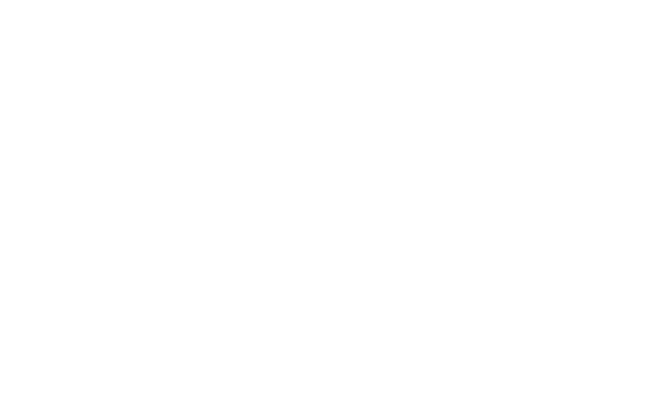
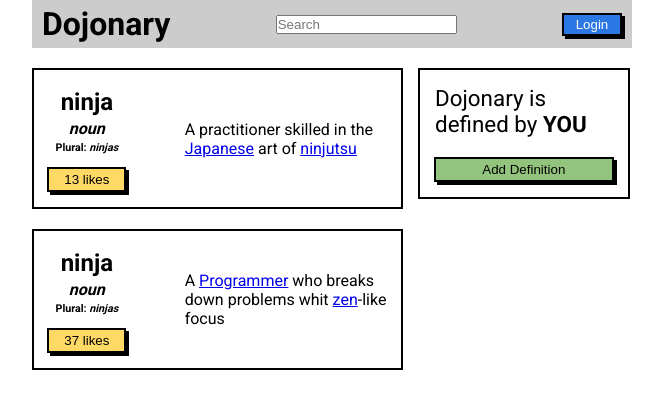
Before and after one commit to RodrigoAhumadaE/eventoOnclick, a plain HTML site: page index.html in a window 1280 px wide. Shown: the whole page, without its empty margins (308-971 px from the left). Drawn offline with Linux system fonts and the light colour scheme.

Commit message:
ejercicio terminado

```diff
--- a/css/styles.css
+++ b/css/styles.css
@@ -2,3 +2,130 @@
   margin: 0;
   padding: 0;
 }
+
+body {
+  font-family: Roboto;
+  display: flex;
+  justify-content: center;
+}
+
+.container {
+  max-width: 600px;
+  width: 100%;
+  display: flex;
+  flex-direction: column;
+}
+
+.nav {
+  width: 100%;
+  padding: 5px 10px;
+  background-color: #cccccc;
+  color: black;
+  display: flex;
+  align-items: center;
+  justify-content: space-between;
+  box-sizing: border-box;
+}
+
+.btn {
+  border: black solid 2px;
+  box-shadow: 3px 3px 0 black;
+  transition: all 300ms;
+}
+
+.log {
+  width: 60px;
+  padding: 2px 0;
+  background-color: #2b78e4;
+  color: white;
+  transition: all 300ms;
+}
+
+.log:hover {
+  background-color: #08397d;
+}
+
+.cuerpo {
+  width: 100%;
+  display: flex;
+  gap: 15px;
+}
+
+.izquierda {
+  flex: 2;
+  display: flex;
+  flex-direction: column;
+}
+
+.definicion {
+  width: 100%;
+  border: black solid 2px;
+  margin: 20px 0 0;
+  padding: 15px 0;
+  display: flex;
+  align-items: center;
+  gap: 40px;
+  box-sizing: border-box;
+}
+
+.enunciado {
+  flex: 1;
+  display: flex;
+  flex-direction: column;
+  align-items: center;
+}
+
+.termino {
+  flex: 2;
+  padding: 5px;
+}
+
+.subtitulo, .plural, .like {
+  margin: 3px 0;
+}
+
+.like {
+  background-color: #ffd966;
+  margin: 10px 0 0;
+  padding: 3px 15px;
+}
+
+.like:hover {
+  background-color: #7b682d;
+  color: white;
+}
+
+.derecha {
+  flex: 1;
+  width: 100%;
+  display: flex;
+  flex-direction: column;
+  padding: 20px 0;
+  box-sizing: border-box;
+}
+
+.agregar {
+  width: 83%;
+  border: black solid 2px;
+  padding: 15px;
+  display: flex;
+  flex-direction: column;
+  align-items: center;
+  text-align: left;
+}
+
+.parrafo-add {
+  font-size: 1.4em;
+}
+
+.add {
+  width: 180px;
+  background-color: #93c47d;
+  margin: 20px 0 0;
+  padding: 3px 0;
+}
+
+.add:hover {
+  background-color: #465f3a;
+  color: white;
+}
--- a/index.html
+++ b/index.html
@@ -4,10 +4,49 @@
     <meta charset="UTF-8">
     <meta name="viewport" content="width=device-width, initial-scale=1.0">
     <link rel="stylesheet" href="./css/styles.css">
+    <link href="https://fonts.googleapis.com/css2?family=Roboto:wght@300;400;500;700;900&display=swap" rel="stylesheet">
     <title>Dojonary</title>
   </head>
   <body>
-
+    <div class="container">
+      <div class="nav">
+        <h1 class="titulo">Dojonary</h1>
+        <input class="buscar" type="text" placeholder="Search">
+        <button id="log" class="btn log" onclick="logBtn(this)">Login</button>
+      </div>
+      <div class="cuerpo">
+        <div class="izquierda">
+          <div class="definicion">
+            <div class="enunciado">
+              <h2 class="subtitulo">ninja</h2>
+              <h4><em>noun</em></h4>
+              <h6 class="plural">Plural: <em>ninjas</em></h6>
+              <button class="btn like" onclick="likeBtn()">13 likes</button>
+            </div>
+            <div class="termino">
+              <p>A practitioner skilled in the <a href="#">Japanese</a> art of <a href="#">ninjutsu</a></p>
+            </div>
+          </div>
+          <div class="definicion">
+            <div class="enunciado">
+              <h2 class="subtitulo">ninja</h2>
+              <h4><em>noun</em></h4>
+              <h6 class="plural">Plural: <em>ninjas</em></h6>
+              <button class="btn like" onclick="likeBtn()">37 likes</button>
+            </div>
+            <div class="termino">
+              <p>A <a href="#">Programmer</a> who breaks down problems whit <a href="#">zen</a>-like focus</p>
+            </div>
+          </div>
+        </div>
+        <div class="derecha">
+          <div class="agregar">
+            <p class="parrafo-add">Dojonary is defined by <strong>YOU</strong></p>
+            <button id="add" class="btn add" onclick="removerBoton(this)">Add Definition</button>
+          </div>
+        </div>
+      </div>
+    </div>
     <script src="./js/index.js"></script>
   </body>
 </html>
--- a/js/index.js
+++ b/js/index.js
@@ -1 +1,18 @@
-alert("estas en index.js")
+function likeBtn(){
+  alert(`This page says
+Ninja was liked`);
+}
+
+function removerBoton(element){
+  element.closest('#add').remove();
+}
+
+function logBtn(element){
+  let btnLog = document.querySelector('#log')
+  let textBtnLog = btnLog.innerText;
+  if(textBtnLog === "Login"){
+    btnLog.textContent = "Logout";
+  }else{
+    btnLog.textContent = "Login";
+  }
+}
```
Lines whose indentation alone changed are shown as unchanged.
